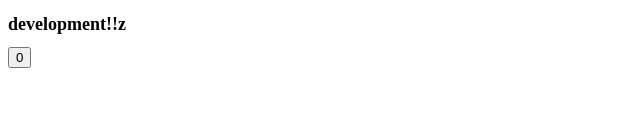
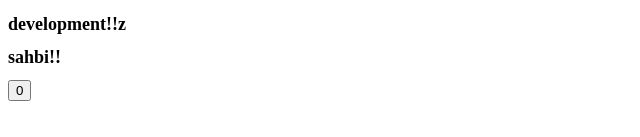
Before and after one commit to SahbiSk/2nd-starter, a React app: page / in a window 1280 px wide. Shown: the part 184-321 px from the top of the page, without its empty margins (0-640 px from the left). Built offline with nearby package versions, Linux system fonts and the light colour scheme.

Commit message:
6 commit

```diff
--- a/src/App.tsx
+++ b/src/App.tsx
@@ -4,11 +4,13 @@ import kiwi from './assets/static/kiwi.svg'
 
 const App = () => {
   const [counter, setCounter] = useState<number>(0)
+  const name = 'sahbi'
   return (
     <div>
       <img width={200} src={react} alt="react" />
       <img width={200} src={kiwi} alt="kiwi" />
       <h1>{process.env.NODE_ENV}!!z</h1>
+      <h1>{name}!!</h1>
       <h1>{process.env.CC}</h1>
       <button onClick={() => setCounter((p) => p + 1)}> {counter} </button>
     </div>
```
